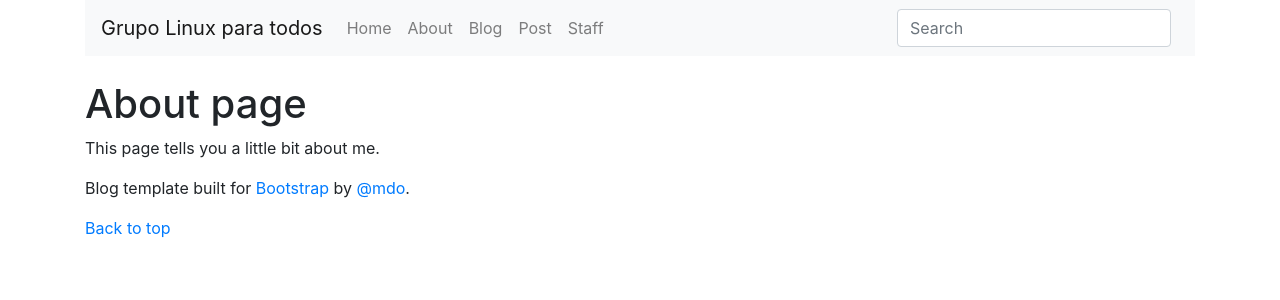
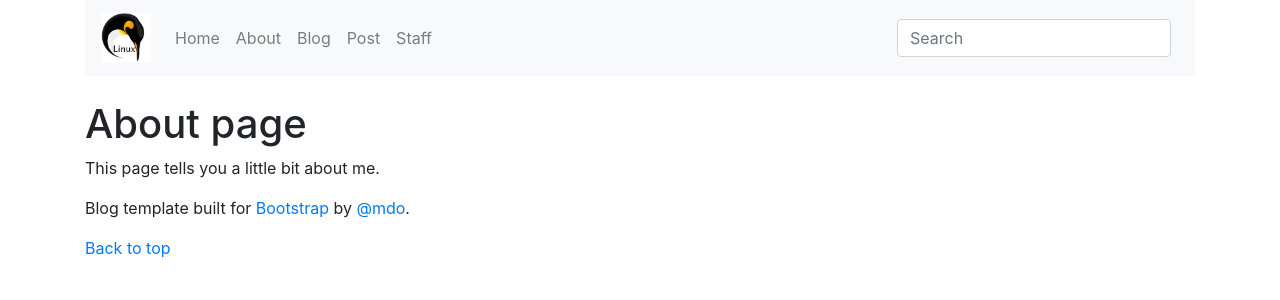
Before and after one commit to GrupoLinux/grupolinux.github.io, a Jekyll site: the page built from about.md, in a window 1280 px wide. Shown: the top 300 px of the page. Built offline with Jekyll 4.4.1, drawn with Linux system fonts in a browser that asks for light colours.

Commit message:
correcoes #5 icone menu

```diff
--- a/_includes/nav.html
+++ b/_includes/nav.html
@@ -1,6 +1,8 @@
 <nav class="navbar navbar-expand-lg navbar-light bg-light">
-    <a class="navbar-brand" href="#">{{ site.title }}</a>
-    <button class="navbar-toggler" type="button" data-toggle="collapse" data-target="#navbarSupportedContent" aria-controls="navbarSupportedContent" aria-expanded="false" aria-label="Toggle navigation">
+    <a class="navbar-brand" href="{{ site.baseurl }}">
+        <img src="/assets/images/grupolinux.jpg" style="height:100%; max-height: 50px"/></a>
+    <button class="navbar-toggler" type="button" data-toggle="collapse" data-target="#navbarSupportedContent"
+            aria-controls="navbarSupportedContent" aria-expanded="false" aria-label="Toggle navigation">
         <span class="navbar-toggler-icon"></span>
     </button>
 
```
